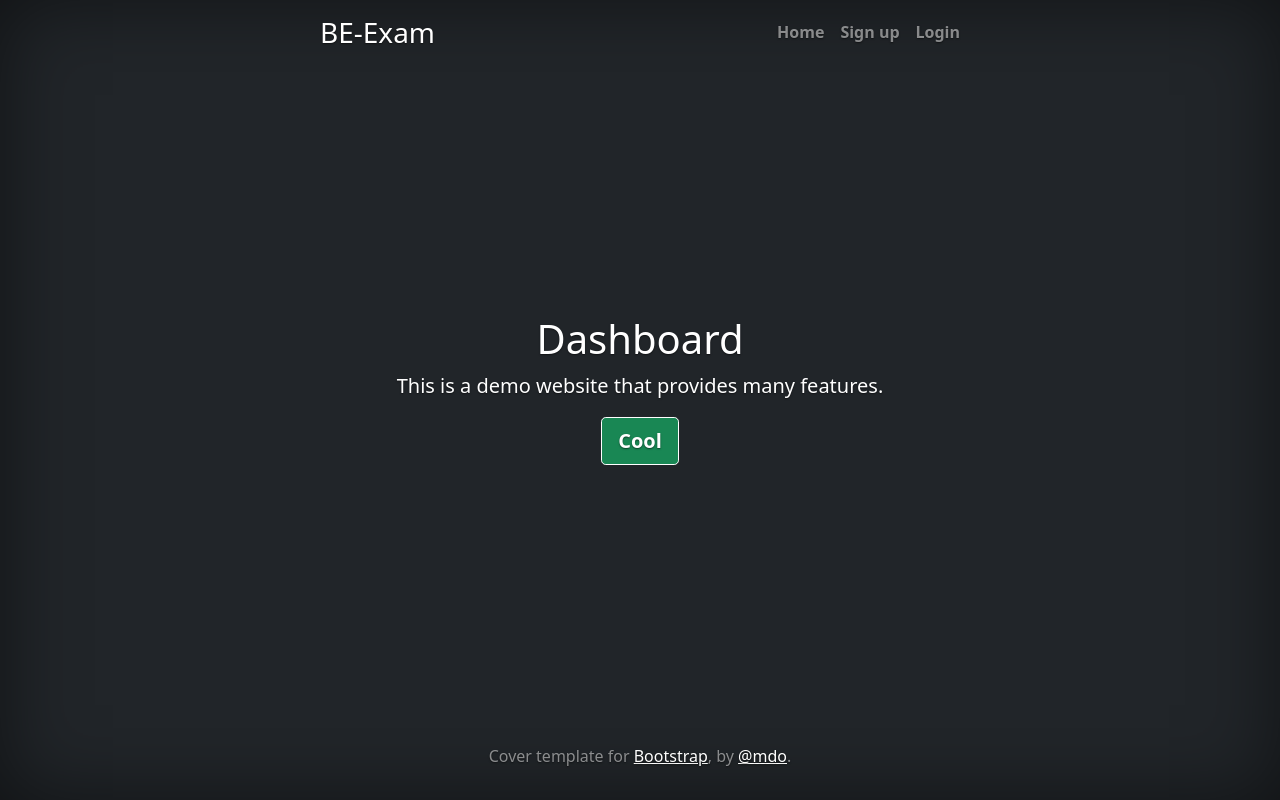
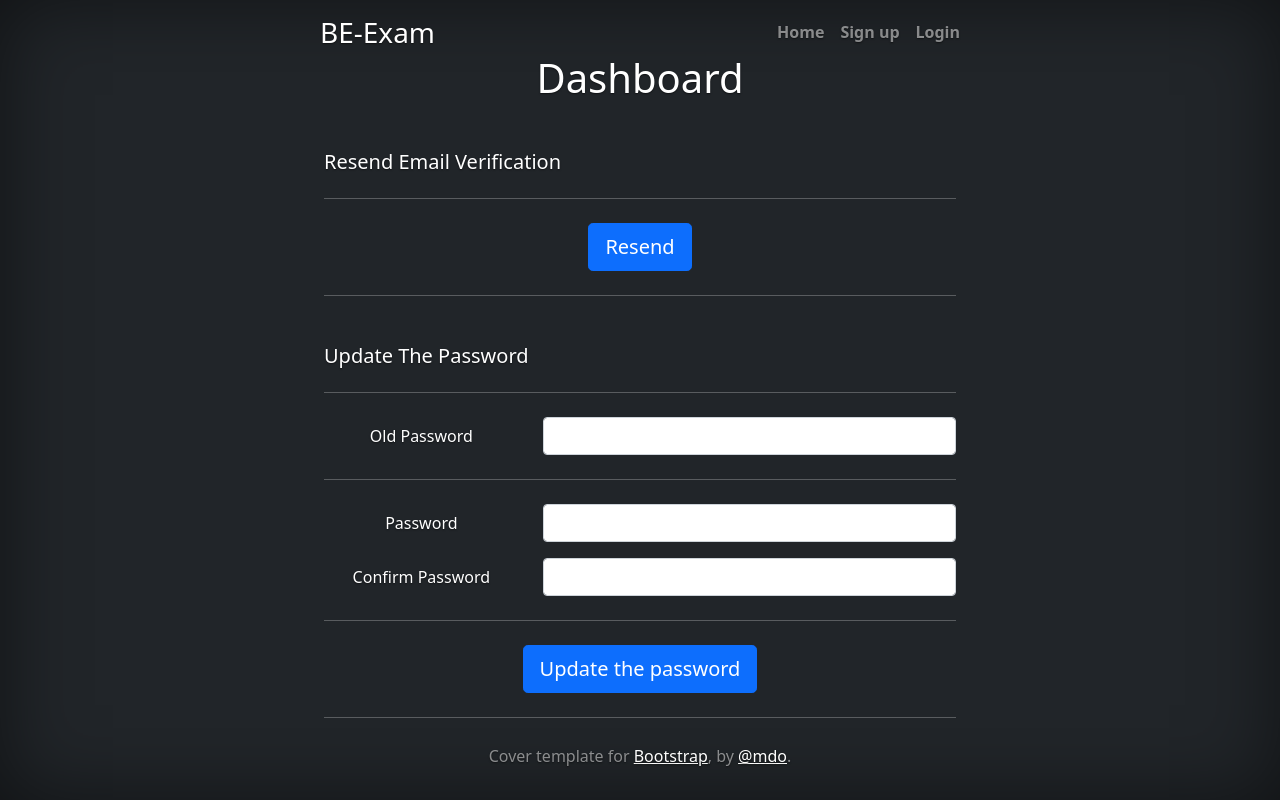
Before and after one commit to yeeeshiuan/beexam, a Django app: page /dashboard/ in a window 1280 px wide. Run offline with Django 4.2, Linux system fonts and the light colour scheme.

Commit message:
[develop]     Add new forms on dashboard     (reset password and resend activated email)

```diff
--- a/main/templates/main/dashboard.html
+++ b/main/templates/main/dashboard.html
@@ -5,9 +5,43 @@
 {% block content %}
 <main class="px-1">
     <h1>Dashboard</h1>
-    <p class="lead">This is a demo website that provides many features.</p>
-    <p class="lead">
-    <a href="#" class="btn btn-lg btn-success fw-bold border-white">Cool</a>
-    </p>
+
+    <div class="mt-5">
+        <h5 class="text-start mb-3">Resend Email Verification</h4>
+        <form class="needs-validation" novalidate="" id="resend-email-form">
+            <hr class="my-4">
+            <button class="w-60 btn btn-primary btn-lg" type="submit">Resend</button>
+            <hr class="my-4">
+        </form>
+    </div>
+
+    <div class="mt-5">
+        <h5 class="text-start mb-3">Update The Password</h4>
+        <form class="needs-validation" novalidate="" id="password-form">
+            <hr class="my-4">
+            <div class="mb-3 row">
+                <label for="oldPassword" class="col-4 col-form-label">Old Password</label>
+                <div class="col-8">
+                    <input type="password" class="form-control" id="oldPassword">
+                </div>
+            </div>
+            <hr class="my-4">
+            <div class="mb-3 row">
+                <label for="newPassword" class="col-4 col-form-label">Password</label>
+                <div class="col-8">
+                    <input type="password" class="form-control" id="newPassword">
+                </div>
+            </div>
+            <div class="mb-3 row">
+                <label for="newPasswordCheck" class="col-4 col-form-label">Confirm Password</label>
+                <div class="col-8">
+                    <input type="password" class="form-control" id="newPasswordCheck">
+                </div>
+            </div>
+            <hr class="my-4">
+            <button class="w-60 btn btn-primary btn-lg" type="submit">Update the password</button>
+            <hr class="my-4">
+        </form>
+    </div>
 </main>
 {% endblock %}
```
